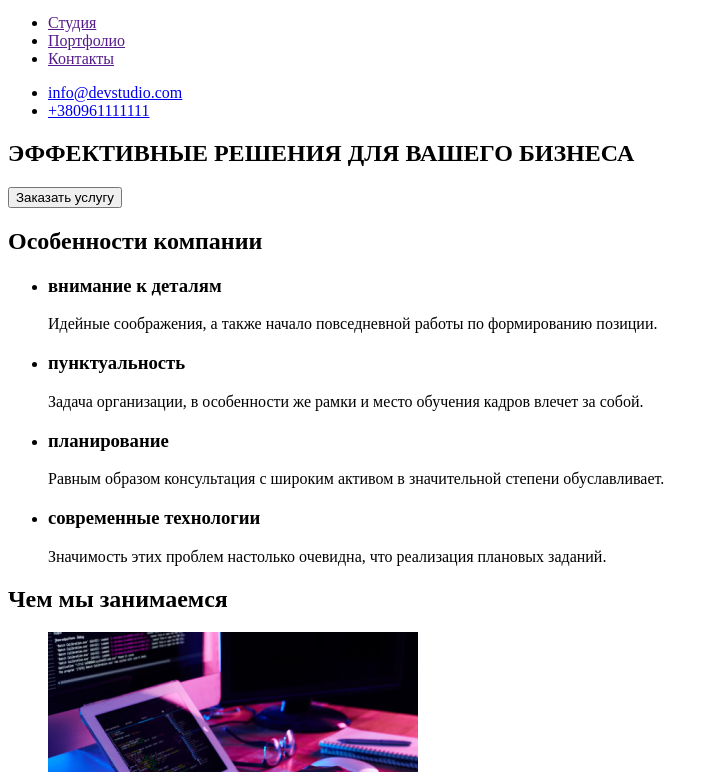
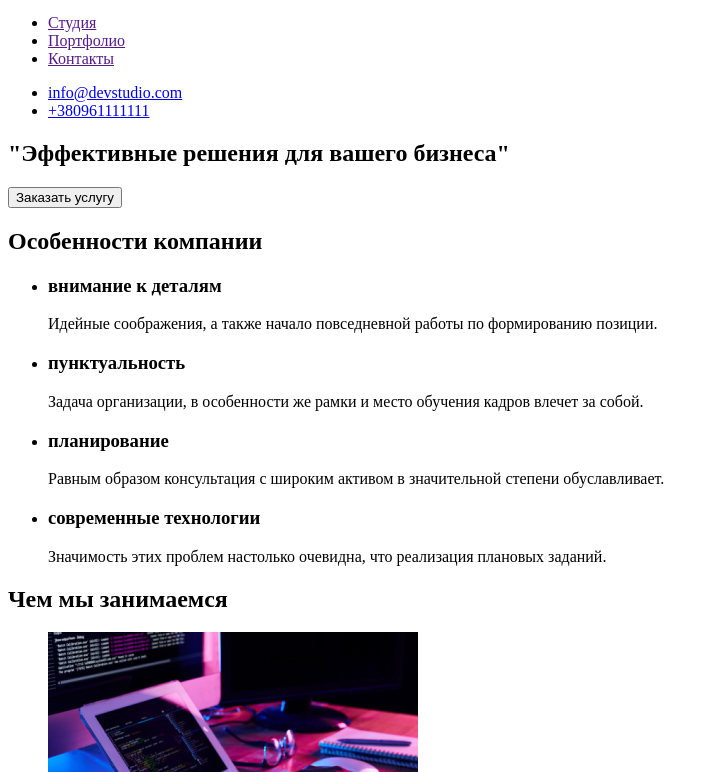
Before and after one commit to Andrii-Smolianinov/goit-markup-hw-01, a plain HTML site: page index.html in a window 1280 px wide. Shown: the part 28-800 px from the top of the page, without its empty margins (0-719 px from the left). Drawn offline with Linux system fonts and the light colour scheme.

Commit message:
Исправляет ошибки домашнего задания

```diff
--- a/index.html
+++ b/index.html
@@ -22,7 +22,7 @@
     </header>
     <main><!--<Уникальный контент страницы>-->
         <section class="banner"><!--Блок Баннер-->
-            <h1>ЭФФЕКТИВНЫЕ РЕШЕНИЯ ДЛЯ ВАШЕГО БИЗНЕСА</h1>
+            <h1>"Эффективные решения для вашего бизнеса"</h1>
             <button class="button">Заказать услугу</button>
         </section>
 
```
